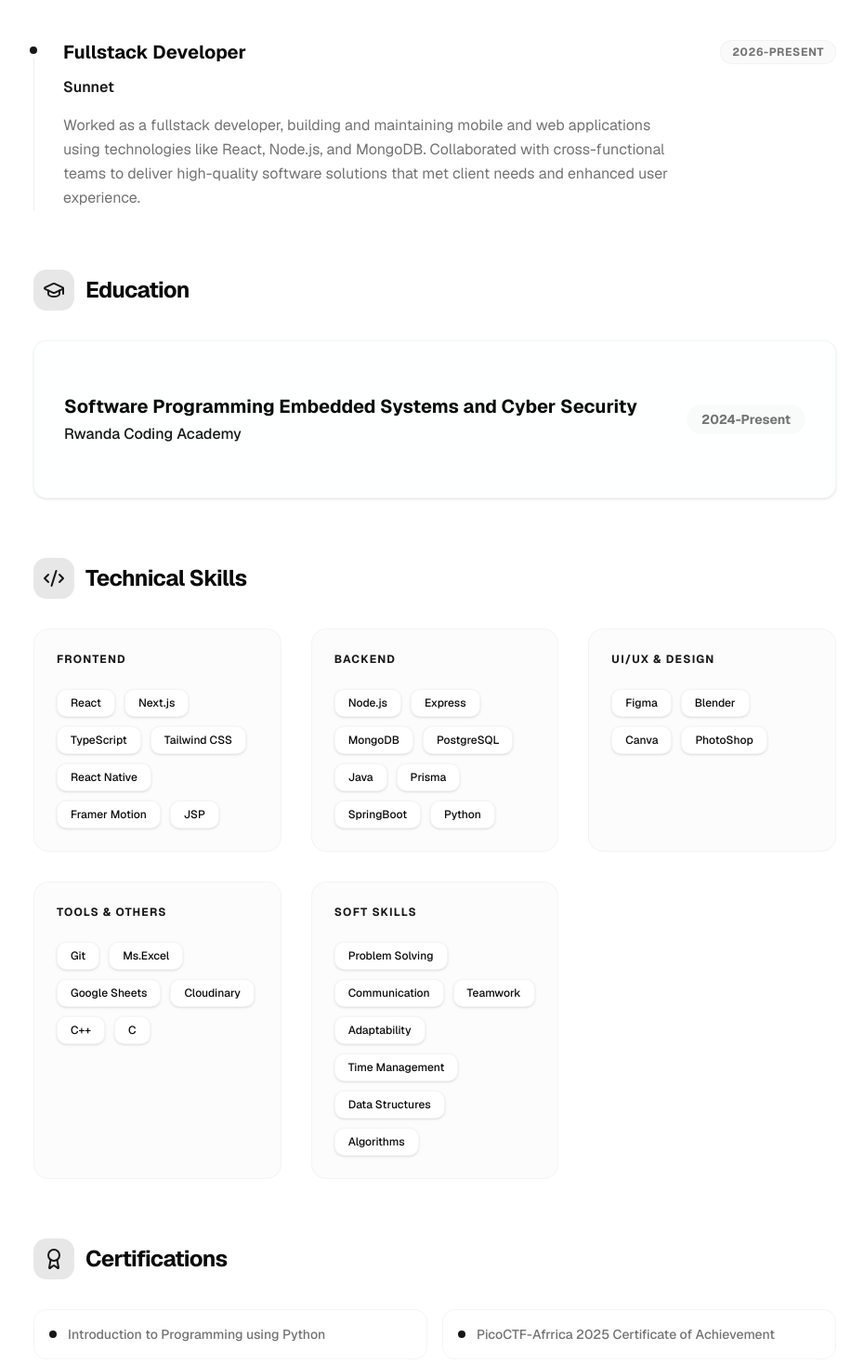
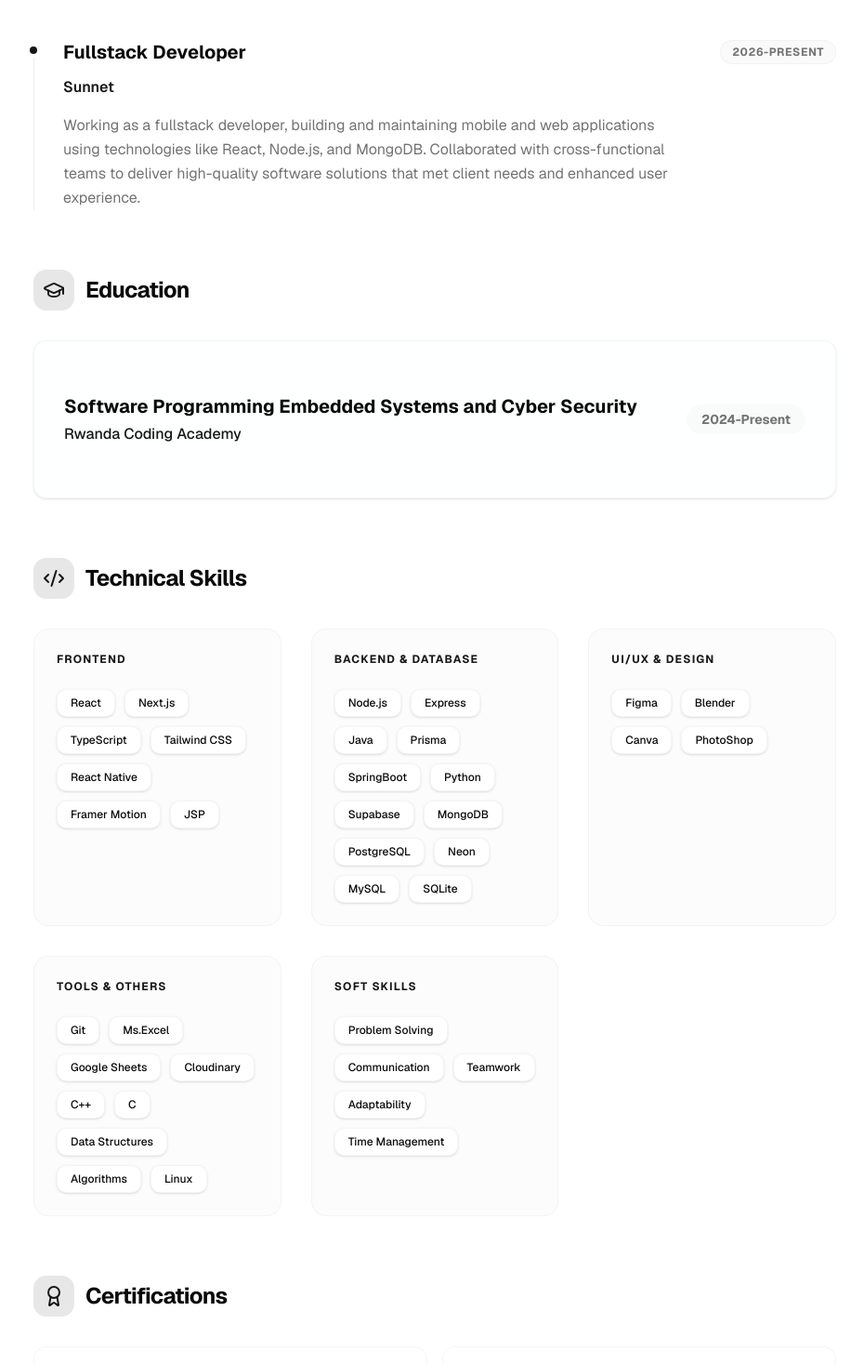
Before and after one commit to Ishoula/Getting_to_know, a Next.js app: page /resume in a window 1280 px wide. Shown: the part 860-2327 px from the top of the page at 93% size, without its empty margins (172-1102 px from the left). Built offline with nearby package versions, Linux system fonts and the light colour scheme.

Commit message:
Refined the resume

```diff
--- a/app/(public)/resume/page.tsx
+++ b/app/(public)/resume/page.tsx
@@ -22,7 +22,7 @@ const experiences = [
     title: "Fullstack Developer",
     company: "Sunnet",
     period: "2026-Present",
-    description: "Worked as a fullstack developer, building and maintaining mobile and web applications using technologies like React, Node.js, and MongoDB. Collaborated with cross-functional teams to deliver high-quality software solutions that met client needs and enhanced user experience.",
+    description: "Working as a fullstack developer, building and maintaining mobile and web applications using technologies like React, Node.js, and MongoDB. Collaborated with cross-functional teams to deliver high-quality software solutions that met client needs and enhanced user experience.",
   },
 ];
 
@@ -36,10 +36,10 @@ const education = [
 
 const skills = [
   { category: "Frontend", items: ["React", "Next.js", "TypeScript", "Tailwind CSS", "React Native", "Framer Motion", "JSP"] },
-  { category: "Backend", items: ["Node.js", "Express", "MongoDB", "PostgreSQL", "Java", "Prisma", "SpringBoot", "Python"] },
+  { category: "Backend & Database", items: ["Node.js", "Express", "Java", "Prisma", "SpringBoot", "Python","Supabase", "MongoDB", "PostgreSQL","Neon","MySQL","SQLite"] },
   { category: "UI/UX & Design", items: ["Figma","Blender","Canva","PhotoShop"] },
-  { category: "Tools & Others", items: ["Git", " Ms.Excel", "Google Sheets", "Cloudinary", "C++", "C"] },
-  { category: "Soft Skills", items: ["Problem Solving", "Communication", "Teamwork", "Adaptability", "Time Management", "Data Structures", "Algorithms"] },
+  { category: "Tools & Others", items: ["Git", " Ms.Excel", "Google Sheets", "Cloudinary", "C++", "C","Data Structures", "Algorithms","Linux"] },
+  { category: "Soft Skills", items: ["Problem Solving", "Communication", "Teamwork", "Adaptability", "Time Management"] },
 ];
 
 export default function ResumePage() {
```
